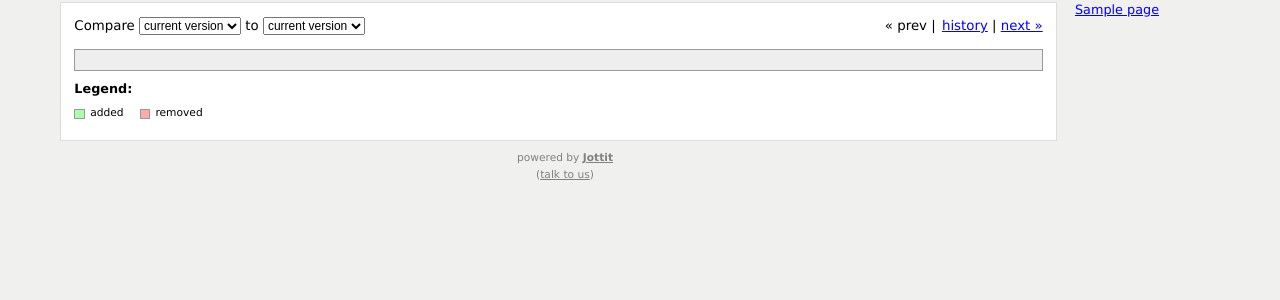
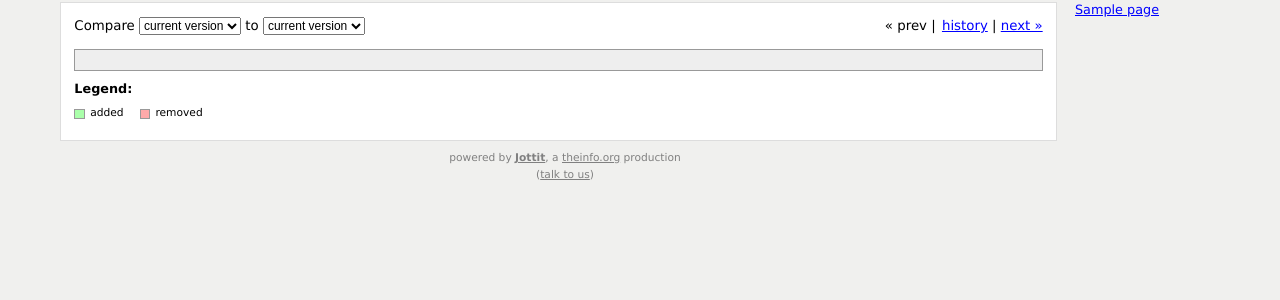
Before and after one commit to simonbc/jottit, a Python web app: template templates/diff.html in a window 1280 px wide. Shown: the part 82-382 px from the top of the page. Run offline with Jinja, Linux system fonts and the light colour scheme; the template is opened without the code that fills it: most values are stand-ins (such as "Sample title", 1, 10 or a date in 2020).

Commit message:
add theinfo links

```diff
--- a/templates/base.html
+++ b/templates/base.html
@@ -105,7 +105,7 @@
     {% block content %}{% endblock %}
 </div> <!-- end #content -->
 <div id="footer">
-    <p>powered by <strong><a href="http://jottit.com/">Jottit</a></strong></p>
+    <p>powered by <strong><a href="http://jottit.com/">Jottit</a></strong>, a <a href="http://theinfo.org">theinfo.org</a> production</p>
     <p>(<a href="http://jottit.com/help">talk to us</a>)</p>
 </div>
 </div> <!-- end #content_wrapper -->
--- a/templates/site_base.html
+++ b/templates/site_base.html
@@ -38,7 +38,8 @@
     <a href="{{url}}">{{name}}</a>
     {% endif %}
     {% if not loop.last %} | {% endif %}
-{% endfor %}
+{% endfor %}<br />
+<a href="http://theinfo.org/">a theinfo.org production</a>
 </div>
 
 </body>
```
